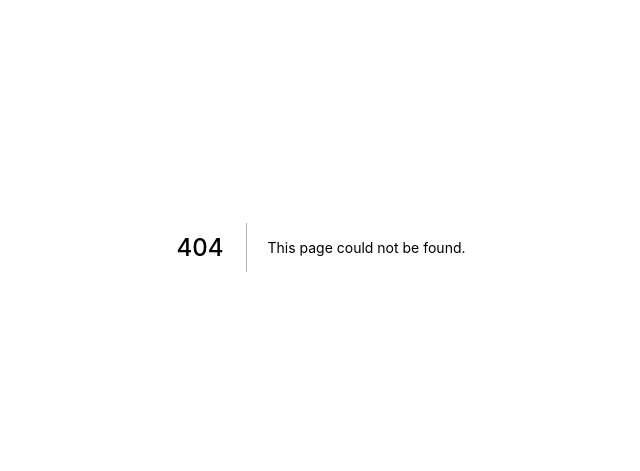
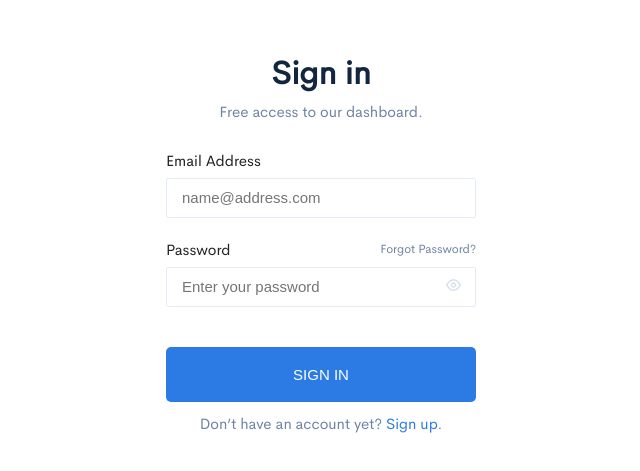
Before and after one commit to vansuphan/NextDaskit, a Next.js app: page /auth/login in a window 1280 px wide. Before the commit this address had no page. Shown: the part 153-624 px from the top of the page, without its empty margins (319-959 px from the left). Built offline with nearby package versions, Linux system fonts and the light colour scheme; no server answers; a web font is replaced by a local one.

Commit message:
finish component form style basic

```diff
--- a/components/FormLogin/FormLogin.js
+++ b/components/FormLogin/FormLogin.js
@@ -20,16 +20,17 @@ export const EmailInput = React.forwardRef(({
 
     function onChangeEmail (event) {
         const checked = checkEmailPattern(event.target.value);
-        if(event.target.value === ""){
-            setMsError("Email không được để trống")
+        if(event.target.value.trim() === ""){
+            setError(true);
+            setMsError("Email không được để trống");
         }else{
             checked === true ? setError(false) : setError(true);
-            error === true ? setMsError("Email không đúng") : setMsError("")
+            error === true ? setMsError("Email không đúng") : setMsError("");
         }
     }
 
     return(
-        <div ref={forwardRef} className={classNames({"error": error, "success":!error })} >
+        <div ref={forwardRef} className={classNames({"error": error, "success":!error })}>
             <label>{label}</label>
             <input
                 className={classNames({"error": error, "success":!error})}
@@ -95,7 +96,7 @@ export const EmailInput = React.forwardRef(({
     )
 })
 
-export const PasswordInput =  React.forwardRef(({
+export const PasswordInput = React.forwardRef(({
     label="Password",
     placeholder="Enter your password",
     forwardRef}, {ref}) => {
@@ -175,7 +176,7 @@ export const PasswordInput =  React.forwardRef(({
             )
             }
             <span>{msError}</span>
-            <div onClick={handleStatus} className={"show-password"}><img src={"images/icon-eye.png"}/></div>
+            <div onClick={handleStatus} className={"show-password"}><img src={"../images/icon-eye.png"}/></div>
             <style jsx>{`
                     *:focus {
                         outline: none;
@@ -249,79 +250,121 @@ export const PasswordInput =  React.forwardRef(({
 
 export function FormLogin ({
 
-    typeFrom="",
+    method="POST",
+    action="/api/login",
+    styleFrom="",
     type="signup",
     nameForm="Sign in",
-    linkTo="/signin"}) {
+    nameSubmit,
+    linkTo=""}) {
 
-    const [error, setError] = useState(false);
     const refEmail = useRef();
     const refPassword = useRef();
-    const [_typeFrom, setTypeForm] = useState("");
+    const [_styleFrom, setTypeForm] = useState("");
 
     const handleSubmit = (event) => {
+        if(type === "reset-password"){
             const emailEle = Array.from(refEmail.current.children).find((value)=>{
                 if(value.tagName === "INPUT"){
                     return value;
                 }
             });
-        const passwordEle= Array.from(refPassword.current.children).find((value)=>{
+            if(emailEle.value.trim() === "" ||
+                Array.from(emailEle.classList).indexOf("error") !== -1){
+                emailEle.focus();
+                event.preventDefault();
+            }
+        }else{
+
+            const emailEle = Array.from(refEmail.current.children).find((value)=>{
                 if(value.tagName === "INPUT"){
                     return value;
                 }
             });
+            const passwordEle = Array.from(refPassword.current.children).find((value)=>{
+                if(value.tagName === "INPUT"){
+                    return value;
+                }
+            });
+
+            if(passwordEle){
                 if(passwordEle.value.trim() === "" ||
                     Array.from(passwordEle.classList).indexOf("error") !== -1){
                     passwordEle.focus();
                     event.preventDefault();
                 }
+            }
+            if(emailEle){
                 if(emailEle.value.trim() === "" ||
                     Array.from(emailEle.classList).indexOf("error") !== -1){
                     emailEle.focus();
                     event.preventDefault();
                 }
+            }
+        }
     };
 
     return(
-        <div className={"formSignUp " + typeFrom}>
-            <form action="/api/login" method="POST">
+        <div className={"formSignUp " + styleFrom}>
+            <form action={action} method={method}>
                 <div id="login-box">
                     <div className="left">
                         <h1>{nameForm}</h1>
                         <span>Free access to our dashboard.</span>
+                        {
+                            type === "reset-password" ? (
                                 <EmailInput forwardRef={refEmail} ref={refEmail}s></EmailInput>
+                            ):(
+                                <>
+                                    <EmailInput forwardRef={refEmail} ref={refEmail}s></EmailInput>
+                                    {
+                                        type === "signup" ? (
                                             <PasswordInput forwardRef={refPassword} ref={refPassword}></PasswordInput>
+                                        ):(
+                                            <>
+                                                <Link href="reset-password"><a className={"forgot-password"}>Forgot Password?</a></Link>
+                                                <InputUnverified typeInput="password" forwardRef={refPassword} ref={refPassword}></InputUnverified>
+                                            </>
+                                        )
+                                    }
+                                </>
+                            )
+                        }
+
+
                         <div className={"btn-submit"}>
                             <input
                                 type="submit"
                                 name="signup-submit"
-                                value= {nameForm}
+                                value= {nameSubmit||nameForm}
                                 onClick={handleSubmit}
                             />
                         </div>
-                        {type === "signup" ? (<span style={{ marginTop:"10px" }}>Already have an account?<Link href={linkTo ||"signup"}><a style={{color: "#2C7BE5"}}>Log in</a></Link>.</span>):null}
-                        {type === "signin" ? (<span style={{ marginTop:"10px" }}>Don’t have an account yet?<Link href={linkTo ||"/signin"}><a style={{color: "#2C7BE5"}}>Log in</a></Link>.</span>):null}
+                        {type === "signup" ? (<span style={{ marginTop:"10px" }}>Already have an account? <Link href={linkTo ||"login"}><a style={{color: "#2C7BE5"}}>Log in</a></Link>.</span>):null}
+                        {type === "signin" ? (<span style={{ marginTop:"10px" }}>Don’t have an account yet? <Link href={linkTo ||"signup"}><a style={{color: "#2C7BE5"}}>Sign up</a></Link>.</span>):null}
                     </div>
+
                     {
-                        typeFrom.toLocaleLowerCase() === "cover" ? (
+                        styleFrom.toLocaleLowerCase() === "cover" ? (
                             <div className="right">
-                                <span>cover</span>
+                                <img src={"images/"}/>
                             </div>
                         ):null
                     }
+
                     {
-                        typeFrom.toLocaleLowerCase() === "illustration" ? (
+                        styleFrom.toLocaleLowerCase() === "illustration" ? (
                             <div className="right">
                                 <span>Illustration</span>
                             </div>
                         ):null
                     }
+
                     <div className="right">
                     </div>
                 </div>
             </form>
-            <style jsx>
-                {`
+            <style jsx>{`
                     *:focus {
                         outline: none;
                     }
@@ -403,6 +446,18 @@ export function FormLogin ({
                         box-shadow: 0 1px 2px rgba(0, 0, 0, 0.4);
                         transition: 0.1s ease;
                     }
+                    .forgot-password{
+                        position: absolute;
+                        right: 0;
+                        transform: translate(0, 2px);
+                        font-size: 12px;
+                        color: #6E84A3;
+                        cursor: pointer;
+                        z-index: 3;
+                        :hover{
+                            color: #2c7be5;
+                        }
+                    }
                 `}
             </style>
         </div>
@@ -410,6 +465,7 @@ export function FormLogin ({
 }
 
 export const InputUnverified =  React.forwardRef(({
+
     typeInput="text",
     label="Password",
     placeholder="Enter your password",
@@ -456,7 +512,7 @@ export const InputUnverified =  React.forwardRef(({
             }
             {
                 typeInput === "password" ? (
-                    <div onClick={handleStatus} className={"show-password"}><img src={"images/icon-eye.png"}/></div>
+                    <div onClick={handleStatus} className={"show-password"}><img src={"../images/icon-eye.png"}/></div>
                 ) : null
             }
 
@@ -525,6 +581,7 @@ export const InputUnverified =  React.forwardRef(({
                     .success input{
                         color: #008eff !important;
                     }
+
             `}</style>
         </div>
     )
--- /dev/null
+++ b/pages/auth/login.js
@@ -0,0 +1,52 @@
+import MasterPage from "components/page/MasterPage";
+import resource from "plugins/assets/resource";
+import CONFIG from "web.config";
+import FullScreenLayout from "components/layout/FullscreenLayout";
+import {FormLogin} from "components/FormLogin/FormLogin";
+
+// context
+import MainContentProvider from "contexts/MainContentContext"
+import HeaderProvider from "contexts/HeaderContext";
+//
+export async function getServerSideProps(context) {
+  // const params = context.params;
+  // const query = context.query;
+  // context.req.session ,
+  // context.res
+
+
+  console.log("SERVER CODE");
+
+  var json = { data: [1, 2, 3, 4, 5] };
+
+  return {
+    props: {
+      // params
+      // query
+    },
+  };
+}
+
+export default function Home(props) {
+  // console.log(props.query);
+  if (typeof window == "undefined") {
+    console.log("This code is on server-side");
+  }
+
+  return (
+    <MasterPage>
+      <MainContentProvider>
+      <FullScreenLayout>
+        <HeaderProvider>
+            <FormLogin
+              method="POST"
+              nameForm="Sign in"
+              type="signin"
+              action="api/login"
+            ></FormLogin>
+        </HeaderProvider>
+      </FullScreenLayout>
+      </MainContentProvider>
+    </MasterPage>
+  );
+}
--- a/pages/login.js
+++ b/pages/auth/reset-password.js
@@ -39,8 +39,10 @@ export default function Home(props) {
       <FullScreenLayout>
         <HeaderProvider>
             <FormLogin
-              nameForm="Sign up"
-              typeFrom=""
+                method="POST"
+                nameForm="Reset password"
+                type="reset-password"
+                action="api/reset-password"
             ></FormLogin>
         </HeaderProvider>
       </FullScreenLayout>
```
Also changed, not shown: pages/auth/signup.js (added, +52 -0 lines). Lines whose indentation alone changed are shown as unchanged.
